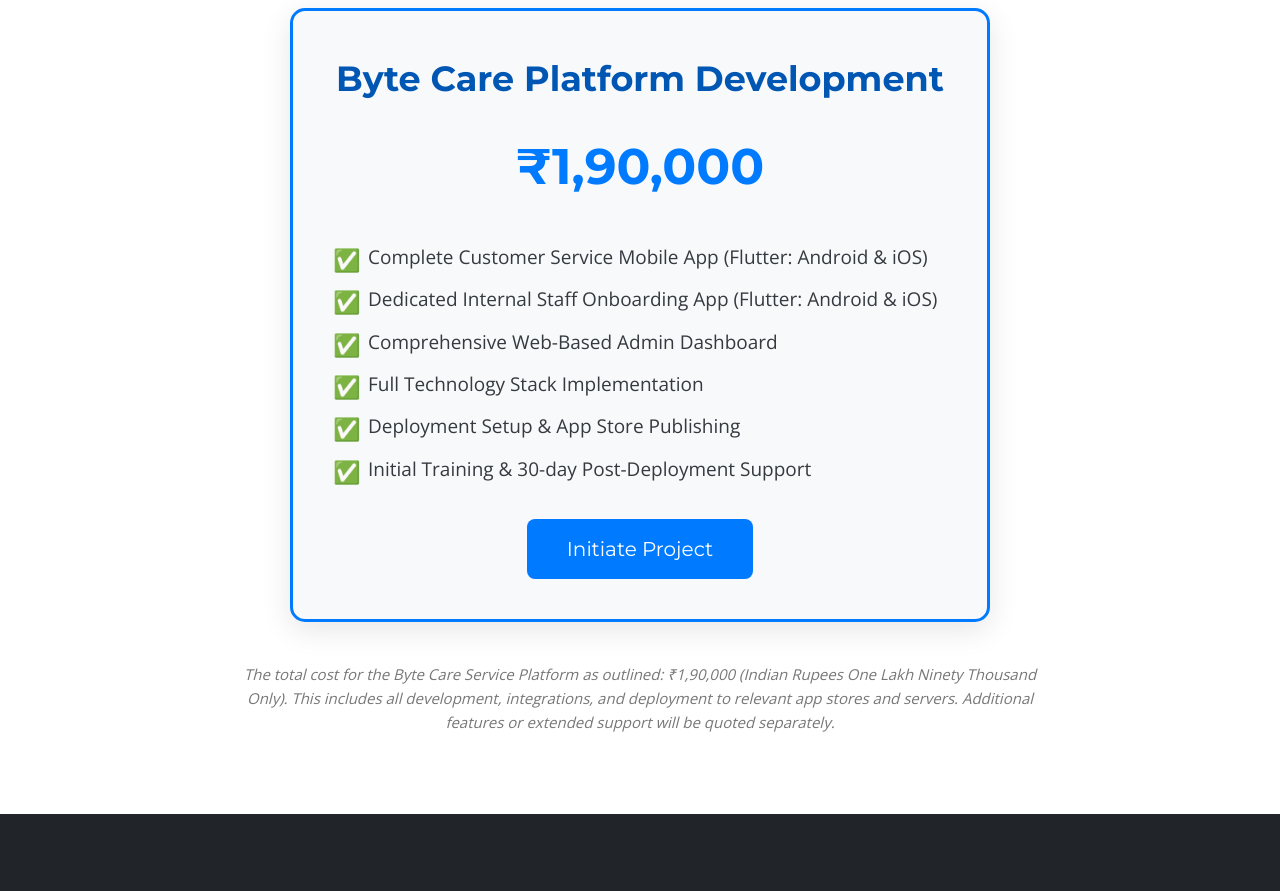
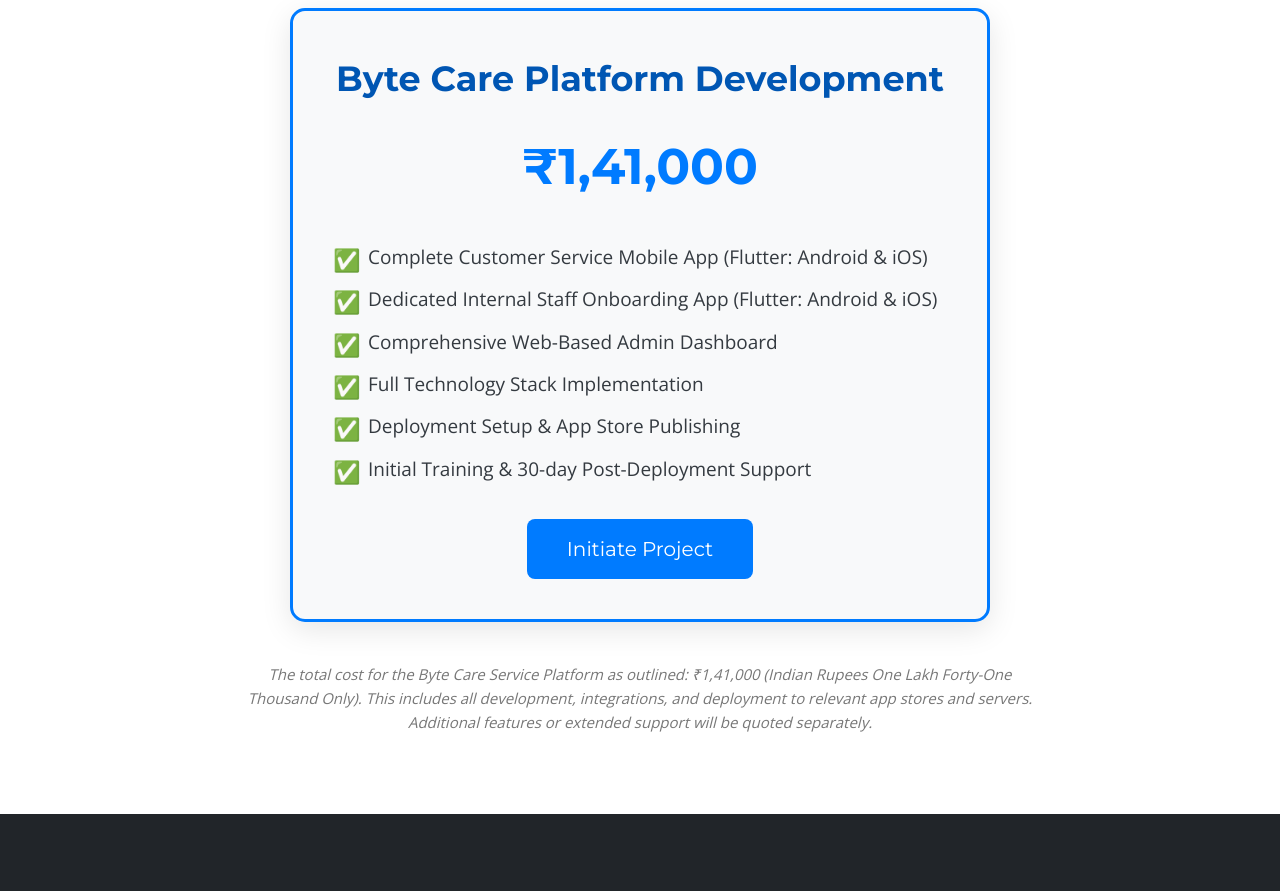
Before and after one commit to Ashiq-ai-gif/yadhurtech-bytecare-quote, a plain HTML site: page index.html in a window 1280 px wide. Shown: the part 7280-8171 px from the top of the page. Drawn offline with nearby package versions, Linux system fonts and the light colour scheme.

Commit message:
Fix: Update Byte Care platform price to ₹1,41,000

```diff
--- a/index.html
+++ b/index.html
@@ -276,7 +276,7 @@
             <p class="quote-intro">Partner with Yadhurtech for a future-proof, high-performance service management solution.</p>
             <div class="pricing-card featured single-card">
                 <h3>Byte Care Platform Development</h3>
-                <p class="price">₹1,90,000</p>
+                <p class="price">₹1,41,000</p>
                 <ul>
                     <li>Complete Customer Service Mobile App (Flutter: Android & iOS)</li>
                     <li>Dedicated Internal Staff Onboarding App (Flutter: Android & iOS)</li>
@@ -287,7 +287,7 @@
                 </ul>
                 <button>Initiate Project</button>
             </div>
-            <p class="disclaimer"><em>The total cost for the Byte Care Service Platform as outlined: ₹1,90,000 (Indian Rupees One Lakh Ninety Thousand Only). This includes all development, integrations, and deployment to relevant app stores and servers. Additional features or extended support will be quoted separately.</em></p>
+            <p class="disclaimer"><em>The total cost for the Byte Care Service Platform as outlined: ₹1,41,000 (Indian Rupees One Lakh Forty-One Thousand Only). This includes all development, integrations, and deployment to relevant app stores and servers. Additional features or extended support will be quoted separately.</em></p>
         </div>
     </section>
 
```
Also changed, not shown: 1 other file.
